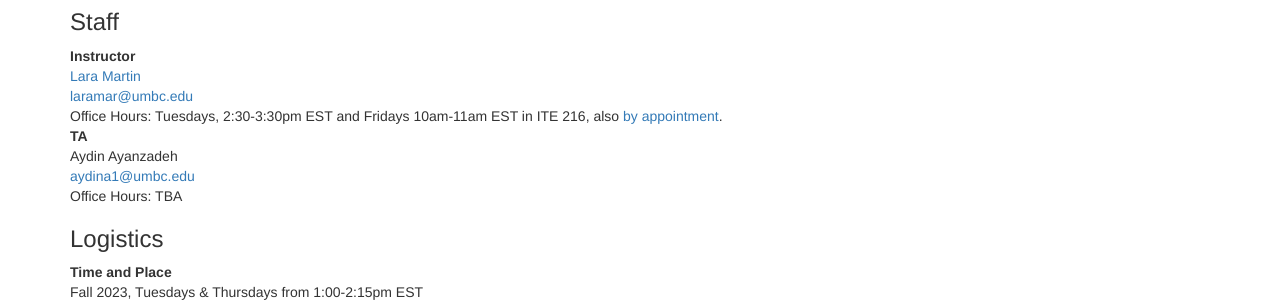
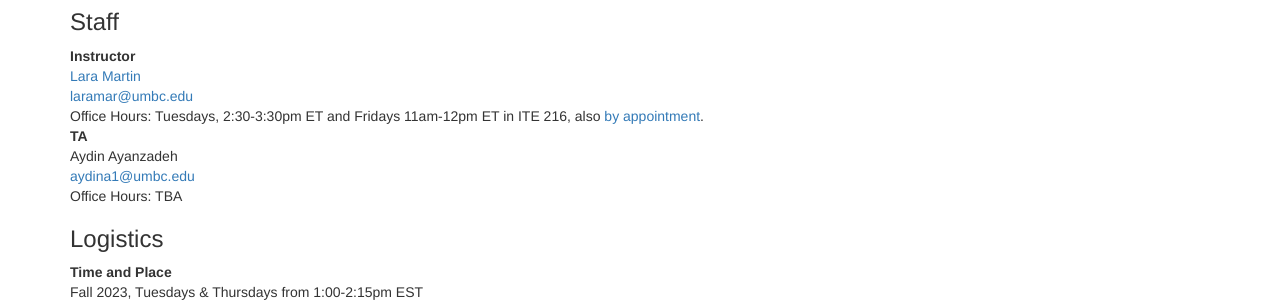
Before and after one commit to lara-martin/Principles-of-AI, a Jekyll site: the page built from index.md, in a window 1280 px wide and 900 px high, scrolled down 332 px. Shown: the part 152-454 px from the top of the window. Built offline with Jekyll 4.4.1, drawn with Linux system fonts in a browser that asks for light colours; nearby versions of some CDN libraries; a script that is not in the unit is left out.

Commit message:
Update index.md

```diff
--- a/index.md
+++ b/index.md
@@ -84,7 +84,7 @@ problem
 Instructor
 : [Lara Martin](https://laramartin.net)
 : [laramar@umbc.edu](mailto:laramar@umbc.edu)
-: Office Hours: Tuesdays, 2:30-3:30pm EST and Fridays 10am-11am EST in ITE 216, also <a href="https://calendly.com/laramar/schedule">by appointment</a>.
+: Office Hours: Tuesdays, 2:30-3:30pm ET and Fridays 11am-12pm ET in ITE 216, also <a href="https://calendly.com/laramar/schedule">by appointment</a>.
 
 TA
 : Aydin Ayanzadeh
```
